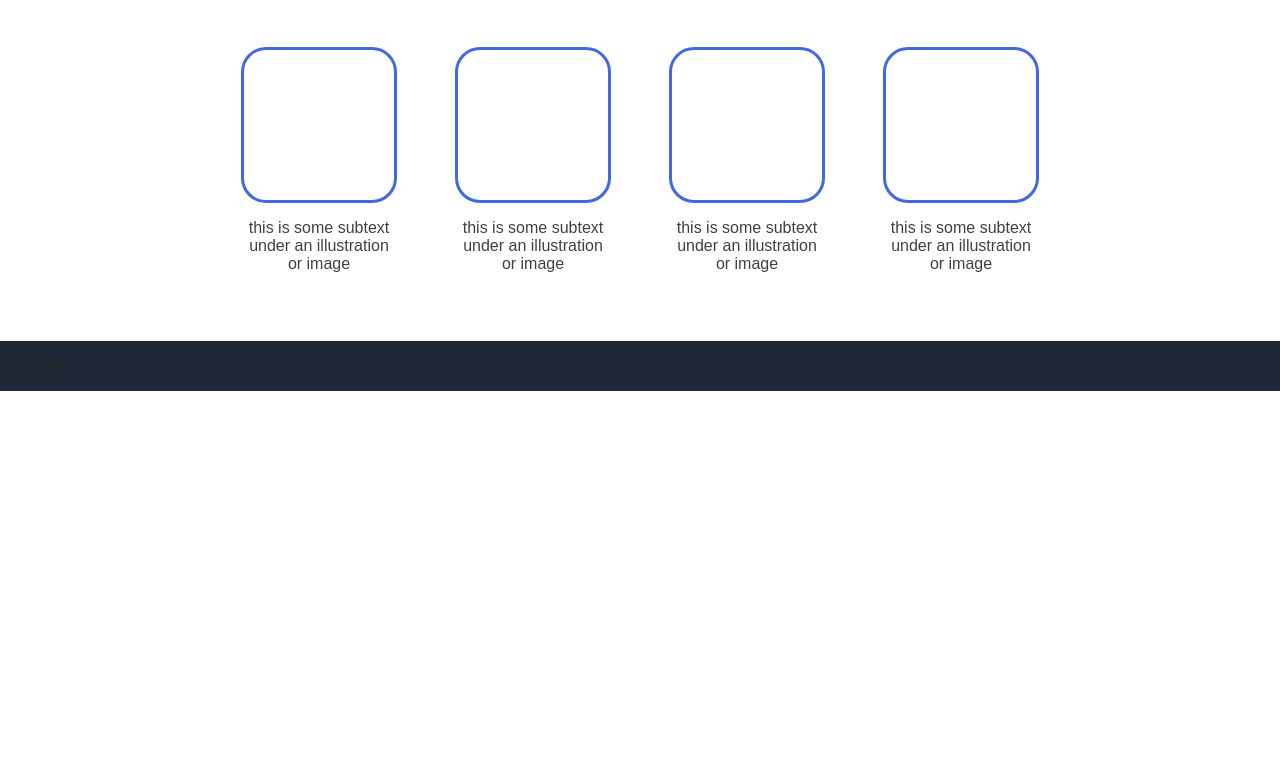
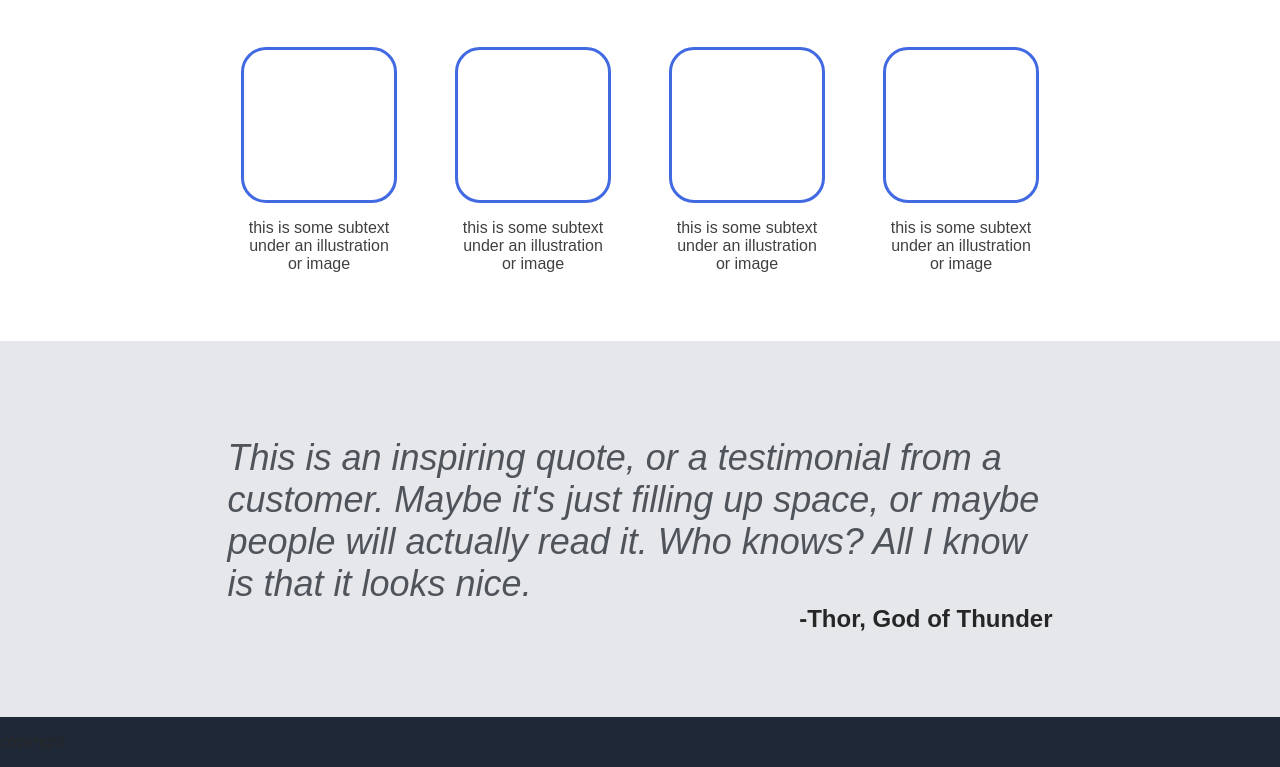
Before and after one commit to EasyCS50/Landing-Page, a plain HTML site: page index.html in a window 1280 px wide. Shown: the part 495-1262 px from the top of the page. Before the commit the page ends 886 px from the top, so only its background shows below. Drawn offline with Linux system fonts and the light colour scheme.

Commit message:
Completed the quote section

```diff
--- a/index.html
+++ b/index.html
@@ -47,6 +47,12 @@
                 </div>
             </div>
         </div>
+        <div class="quote-section">
+            <div class="quote">
+                <p class="quote-text">This is an inspiring quote, or a testimonial from a customer. Maybe it's just filling up space, or maybe people will actually read it. Who knows? All I know is that it looks nice.</p>
+                <p class="quote-name">-Thor, God of Thunder</p>
+            </div>
+        </div>
     </div>
     <div class="footer">
         <p>copyright</p>
--- a/styles.css
+++ b/styles.css
@@ -92,6 +92,35 @@ h1.info-title {
     filter: contrast(50%);
 }
 
+.quote-section {
+    display: flex;
+    justify-content: center;
+    align-items: center;
+    background-color: #E5E7EB;
+    padding: 60px;
+}
+
+.quote {
+    max-width: 825px;
+}
+
+.quote-text {
+    font-size: 36px;
+    font-style: italic;
+    font-weight: lighter;
+    filter: contrast(50%);
+    color: #1F2837;
+    margin-bottom: 0;
+}
+
+.quote-name {
+    display: flex;
+    justify-content: flex-end;
+    font-size: 24px;
+    font-weight: bold;
+    margin-top: 0;
+}
+
 button {
     cursor: pointer;
     padding: 8px 24px;
```
